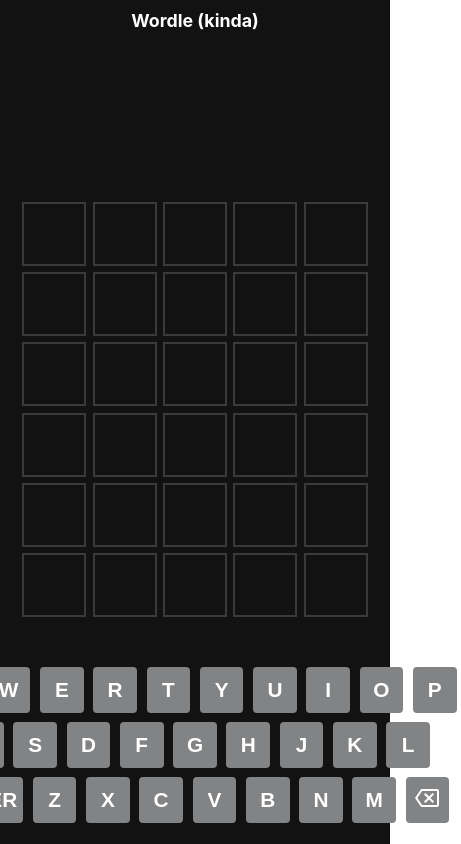
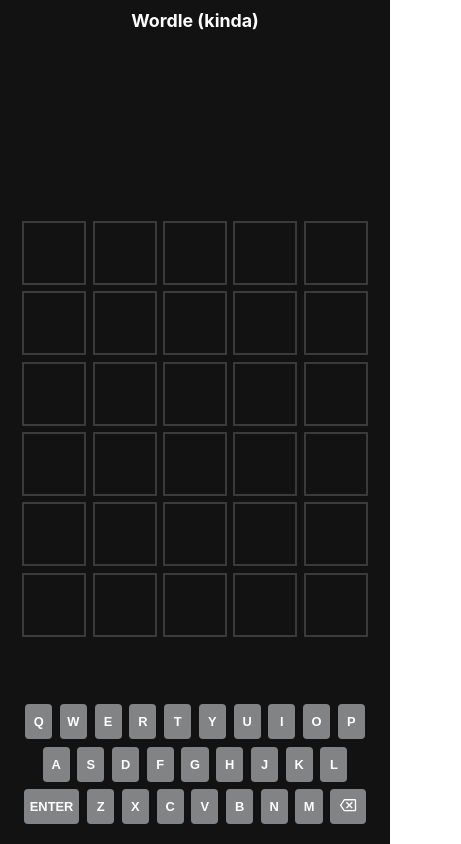
Before and after one commit to HackerSchool/react-workshop, a React (Create React App) app: page / in a window 390 px wide. Shown: the whole page, 461 px wide, since content can reach past the window. Built offline with nearby package versions, Linux system fonts and the light colour scheme.

Commit message:
Improve mobile styles

```diff
--- a/src/App.css
+++ b/src/App.css
@@ -112,11 +112,11 @@
   border-radius: 4px;
   box-shadow: none;
   border: 0;
-  height: 2.2em;
+  height: 2.7em;
   min-width: 2.1em;
-  margin: 0.3rem;
+  margin: 0.3em;
   text-transform: uppercase;
-  font-size: 1.3rem;
+  font-size: clamp(0.5rem, 3.3vw, 1.3rem);
   font-weight: bold;
   cursor: pointer;
   transition: opacity 0.2s cubic-bezier(0.19, 1, 0.22, 1);
--- a/src/components/Icons/BackspaceIcon.js
+++ b/src/components/Icons/BackspaceIcon.js
@@ -4,7 +4,7 @@
   return (
     <svg
       xmlns="http://www.w3.org/2000/svg"
-      height="24"
+      height="50%"
       viewBox="0 0 24 24"
       width="24"
     >
```
